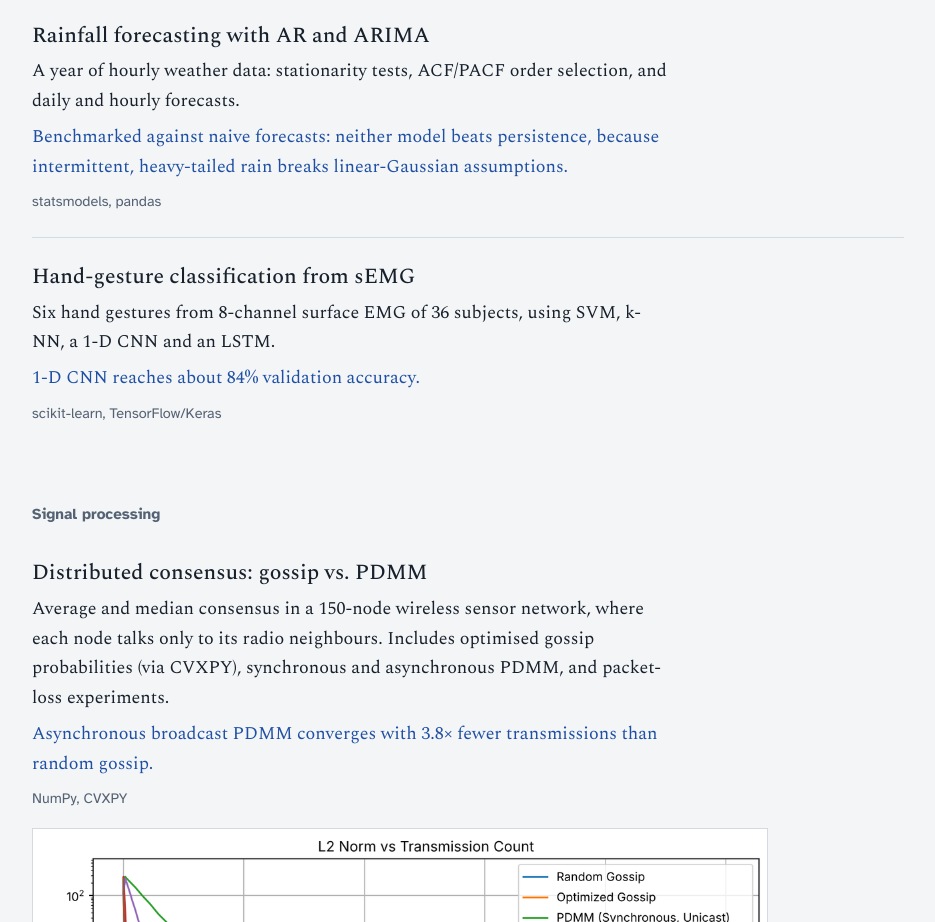
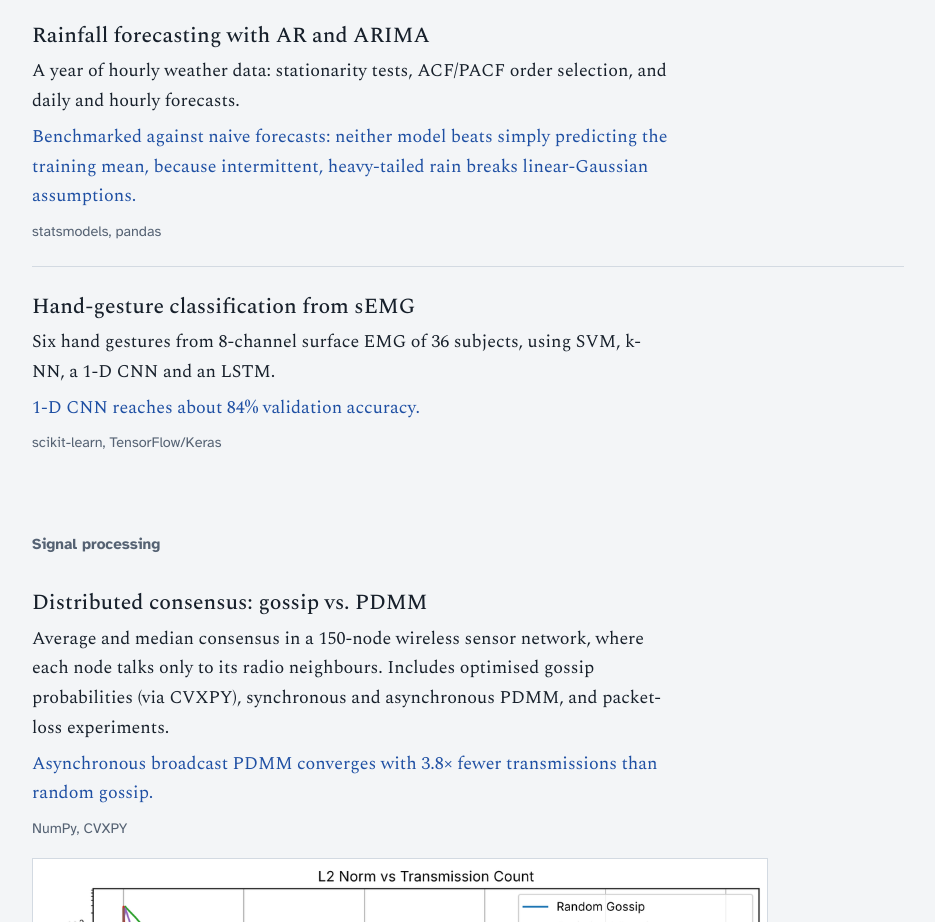
Before and after one commit to drairikar/drairikar.github.io, a plain HTML site: page index.html in a window 1280 px wide. Shown: the part 1900-2822 px from the top of the page, without its empty margins (280-1215 px from the left). Drawn offline with nearby package versions, Linux system fonts and the light colour scheme.

Commit message:
Correct rainfall baseline wording
Co-Authored-By: Claude Opus 5.5 <noreply@anthropic.com>
Claude-Session: https://claude.ai/code/session_016UCxe5fKtVKGrm6LvNnZGu

```diff
--- a/index.html
+++ b/index.html
@@ -192,8 +192,8 @@
               <h4><a href="https://github.com/drairikar/Meteorological-Data-Analysis--Rainfall-Prediction">Rainfall forecasting with AR and ARIMA</a></h4>
               <p>A year of hourly weather data: stationarity tests, ACF/PACF order selection, and daily and hourly
                 forecasts.</p>
-              <p class="result">Benchmarked against naive forecasts: neither model beats persistence, because
-                intermittent, heavy-tailed rain breaks linear-Gaussian assumptions.</p>
+              <p class="result">Benchmarked against naive forecasts: neither model beats simply predicting the
+                training mean, because intermittent, heavy-tailed rain breaks linear-Gaussian assumptions.</p>
               <p class="tools">statsmodels, pandas</p>
             </div>
           </article>
```
